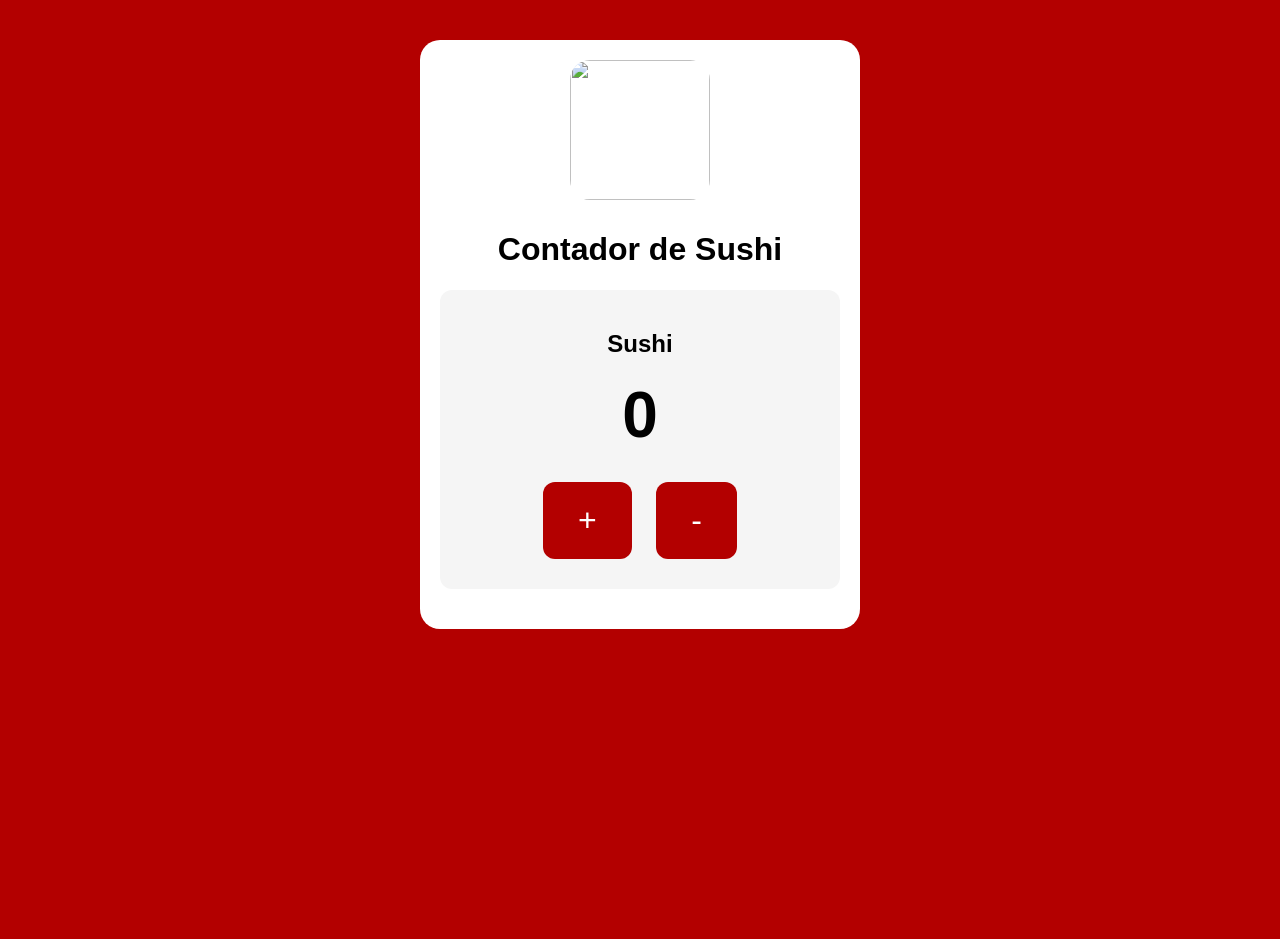
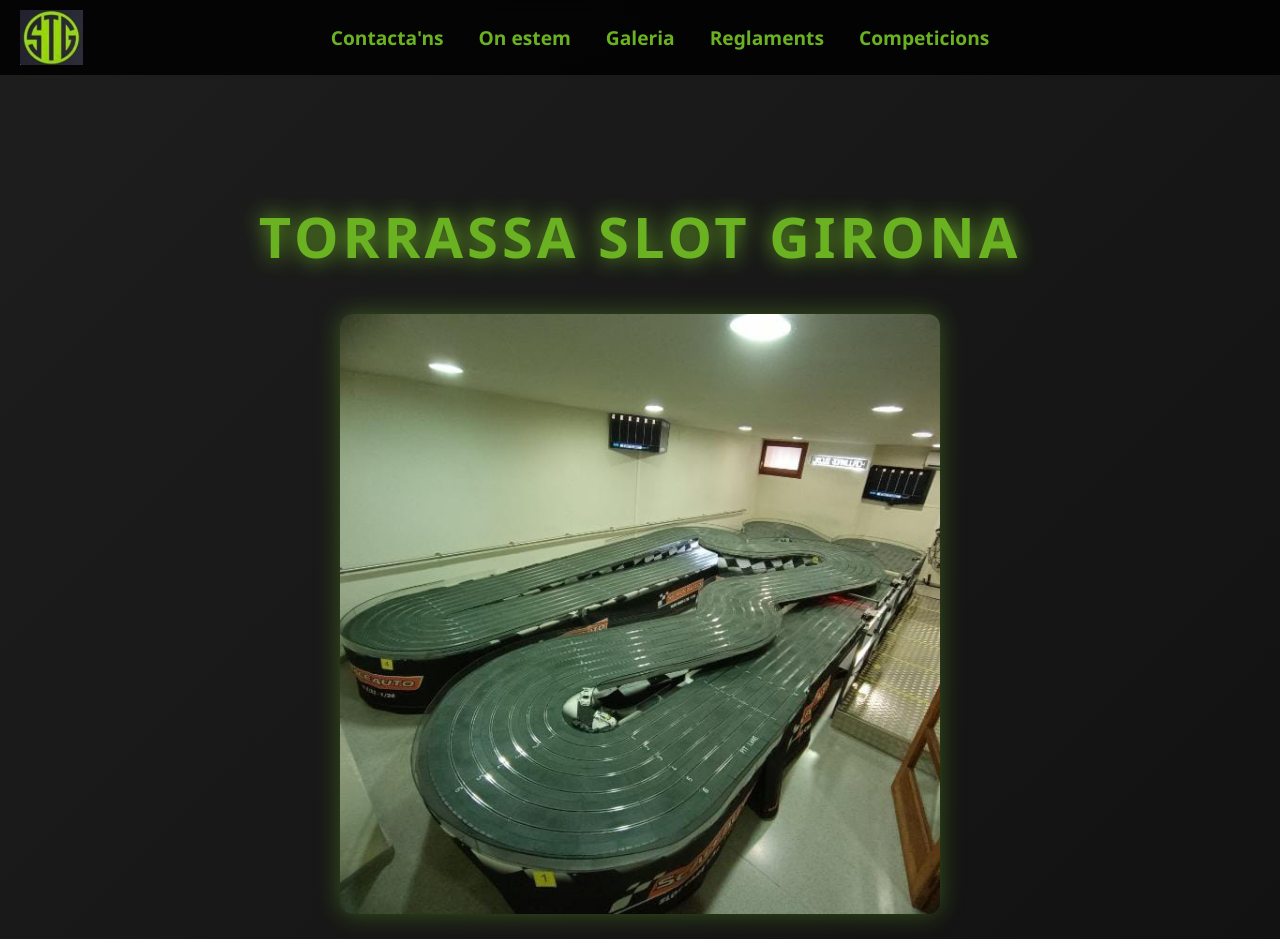
Before and after one commit to pibeoriol-star/TorrassaSlotGirona, a plain HTML site: page index.html in a window 1280 px wide. Before the commit the page ends 800 px from the top, so only its background shows below. Drawn offline with Linux system fonts and the light colour scheme.

Commit message:
Update index.html

```diff
--- a/index.html
+++ b/index.html
@@ -3,158 +3,219 @@
 <head>
     <meta charset="UTF-8">
     <meta name="viewport" content="width=device-width, initial-scale=1.0">
-  <title>Contador de Sushi</title>
-
-  <link rel="manifest" href="manifest.json">
-  <meta name="theme-color" content="#b30000">
+    <title>Torrassa Slot Girona</title>
 
     <style>
-    /* Pantalla de càrrega */
-    #loading-screen {
+        :root {
+            --verd-logo: #6BB222;
+        }
+
+        body {
+            margin: 0;
+            font-family: "Segoe UI", Arial, sans-serif;
+            background: linear-gradient(-45deg, #0a0a0a, #1a1a1a, #2a2a2a, #0f0f0f);
+            background-size: 400% 400%;
+            animation: gradientMove 12s ease infinite;
+            color: var(--verd-logo);
+        }
+
+        @keyframes gradientMove {
+            0% { background-position: 0% 50%; }
+            50% { background-position: 100% 50%; }
+            100% { background-position: 0% 50%; }
+        }
+
+        /* ANIMACIONS */
+        @keyframes fadeDown {
+            from { opacity: 0; transform: translateY(-25px); }
+            to { opacity: 1; transform: translateY(0); }
+        }
+
+        @keyframes fadeUp {
+            from { opacity: 0; transform: translateY(25px); }
+            to { opacity: 1; transform: translateY(0); }
+        }
+
+        @keyframes glowPulse {
+            0% { text-shadow: 0 0 10px var(--verd-logo); }
+            50% { text-shadow: 0 0 25px var(--verd-logo); }
+            100% { text-shadow: 0 0 10px var(--verd-logo); }
+        }
+
+        @keyframes logoPop {
+            0% { transform: scale(0.7); opacity: 0; }
+            100% { transform: scale(1); opacity: 1; }
+        }
+
+        /* CAPÇALERA */
+        header {
             position: fixed;
             top: 0;
             left: 0;
             width: 100%;
-      height: 100%;
-      background: #b30000;
-      color: white;
+            background: rgba(0,0,0,0.85);
+            backdrop-filter: blur(6px);
+            padding: 10px 20px;
             display: flex;
-      flex-direction: column;
-      justify-content: center;
             align-items: center;
-      font-family: sans-serif;
-      z-index: 9999;
-      transition: opacity 0.5s ease;
+            z-index: 1000;
+            animation: fadeDown 0.8s ease-out;
         }
 
-    #loading-screen h1 {
-      margin-top: 20px;
-      font-size: 32px;
-      font-weight: bold;
+        .logo {
+            height: 55px;
+            margin-right: 20px;
+            animation: logoPop 0.8s ease-out;
         }
 
-    #loading-screen p {
-      margin-top: 5px;
-      opacity: 0.8;
-      font-size: 18px;
+        /* MENÚ CENTRAT */
+        .menu-wrapper {
+            position: absolute;
+            left: 50%;
+            transform: translateX(-50%);
         }
 
-    .loader-icon {
-      width: 140px;
-      height: 140px;
-      border-radius: 20px;
-      margin-bottom: 10px;
+        nav {
+            display: flex;
+            gap: 35px;
         }
 
-    /* Estil general */
-    body {
-      margin: 0;
-      padding: 20px;
-      font-family: sans-serif;
-      background: #b30000;
-      color: white;
-      text-align: center;
+        nav a {
+            color: var(--verd-logo);
+            text-decoration: none;
+            font-size: 1.2rem;
+            font-weight: 600;
+            transition: 0.3s;
+            animation: fadeDown 1s ease-out;
         }
 
-    .app-container {
-      background: white;
-      color: black;
-      padding: 20px;
-      border-radius: 20px;
-      max-width: 400px;
-      margin: 0 auto;
-      margin-top: 20px;
+        nav a:hover {
+            color: white;
+            text-shadow: 0 0 10px var(--verd-logo);
         }
 
-    .sushi-icon {
-      width: 140px;
-      height: 140px;
-      border-radius: 20px;
-      margin-bottom: 10px;
-    }
-
-    /* 🔥 BOTONS MÉS GRANS + NÚMERO MÉS GRAN */
-    .counter {
-      margin: 20px 0;
-      padding: 20px;
-      border-radius: 12px;
-      background: #f5f5f5;
-    }
-
-    #count {
-      font-size: 64px; /* Número molt més gran */
-      font-weight: bold;
-      margin: 20px 0;
-    }
-
-    button {
-      padding: 20px 35px; /* Botons més grans */
-      margin: 10px;
-      font-size: 32px; /* Text més gran */
-      border: none;
-      border-radius: 12px;
-      background: #b30000;
-      color: white;
+        /* HAMBURGUESA */
+        .hamburger {
+            margin-left: auto;
+            display: none;
+            flex-direction: column;
+            gap: 5px;
             cursor: pointer;
         }
 
-    button:active {
-      transform: scale(0.95);
+        .hamburger div {
+            width: 28px;
+            height: 4px;
+            background: var(--verd-logo);
+            border-radius: 5px;
+            transition: 0.3s;
+        }
+
+        /* MENÚ MÒBIL ACCESSIBLE */
+        .mobile-menu {
+            position: fixed;
+            top: 70px;
+            right: 0;
+            width: 220px;
+            background: rgba(0,0,0,0.95);
+            backdrop-filter: blur(6px);
+            padding: 20px;
+            display: flex;
+            flex-direction: column;
+            gap: 20px;
+            z-index: 999;
+            transform: translateX(100%);
+            transition: transform 0.35s ease;
+        }
+
+        .mobile-menu.open {
+            transform: translateX(0);
+        }
+
+        .mobile-menu a {
+            color: var(--verd-logo);
+            text-decoration: none;
+            font-size: 1.3rem;
+            font-weight: 600;
+        }
+
+        /* PORTADA */
+        .hero {
+            margin-top: 140px;
+            text-align: center;
+            padding: 20px;
+        }
+
+        .hero h1 {
+            font-size: clamp(2rem, 6vw, 3.5rem);
+            letter-spacing: 4px;
+            animation: glowPulse 3s infinite ease-in-out, fadeUp 1s ease-out;
+            margin-bottom: 40px;
+        }
+
+        .hero img {
+            width: 90%;
+            max-width: 600px;
+            border-radius: 12px;
+            box-shadow: 0 0 25px rgba(107,178,34,0.4);
+            animation: fadeUp 1.2s ease-out;
+        }
+
+        /* RESPONSIVE */
+        @media (max-width: 750px) {
+            nav { display: none; }
+            .hamburger { display: flex; }
+            .logo { height: 45px; }
         }
     </style>
 </head>
 
 <body>
 
-  <!-- Pantalla de càrrega -->
-  <div id="loading-screen">
-    <img src="icon-512.png" class="loader-icon">
-    <h1>Contador de Sushi</h1>
-    <p>Fet per Oriol Pibernat</p>
+<header>
+    <img src="logo.png" class="logo" alt="Logo Torrassa Slot Girona">
+
+    <div class="menu-wrapper">
+        <nav>
+            <a href="contactans.html">Contacta'ns</a>
+            <a href="onestem.html">On estem</a>
+            <a href="galeria.html">Galeria</a>
+            <a href="reglaments.html">Reglaments</a>
+            <a href="competicions.html">Competicions</a>
+        </nav>
     </div>
 
-  <!-- Contingut de l'app -->
-  <div class="app-container">
-    <img src="icon-512.png" class="sushi-icon">
-    <h1>Contador de Sushi</h1>
+    <button class="hamburger" aria-label="Obrir menú" aria-expanded="false" onclick="toggleMenu()">
+        <div></div>
+        <div></div>
+        <div></div>
+    </button>
+</header>
 
-    <div class="counter">
-      <h2>Sushi</h2>
-      <p id="count">0</p>
-      <button onclick="increment()">+</button>
-      <button onclick="decrement()">-</button>
+<div class="mobile-menu" id="mobileMenu" aria-hidden="true">
+    <a href="contactans.html">Contacta'ns</a>
+    <a href="onestem.html">On estem</a>
+    <a href="galeria.html">Galeria</a>
+    <a href="reglaments.html">Reglaments</a>
+    <a href="competicions.html">Competicions</a>
 </div>
+
+<div class="hero">
+    <h1>TORRASSA SLOT GIRONA</h1>
+    <img src="torrassa.png" alt="Torrassa Slot Girona">
 </div>
 
 <script>
-    let count = localStorage.getItem("count") || 0;
-    document.getElementById("count").textContent = count;
+    function toggleMenu() {
+        const menu = document.getElementById("mobileMenu");
+        const hamburger = document.querySelector(".hamburger");
 
-    function increment() {
-      count++;
-      document.getElementById("count").textContent = count;
-      localStorage.setItem("count", count);
+        menu.classList.toggle("open");
+
+        const isOpen = menu.classList.contains("open");
+        hamburger.setAttribute("aria-expanded", isOpen);
+        menu.setAttribute("aria-hidden", !isOpen);
     }
-
-    function decrement() {
-      if (count > 0) count--;
-      document.getElementById("count").textContent = count;
-      localStorage.setItem("count", count);
-    }
-  </script>
-
-  <script>
-    if ("serviceWorker" in navigator) {
-      navigator.serviceWorker.register("service-worker.js");
-    }
-  </script>
-
-  <script>
-    window.addEventListener("load", () => {
-      const loader = document.getElementById("loading-screen");
-      loader.style.opacity = "0";
-      setTimeout(() => loader.style.display = "none", 500);
-    });
 </script>
 
 </body>
```
Lines whose indentation alone changed are shown as unchanged.
